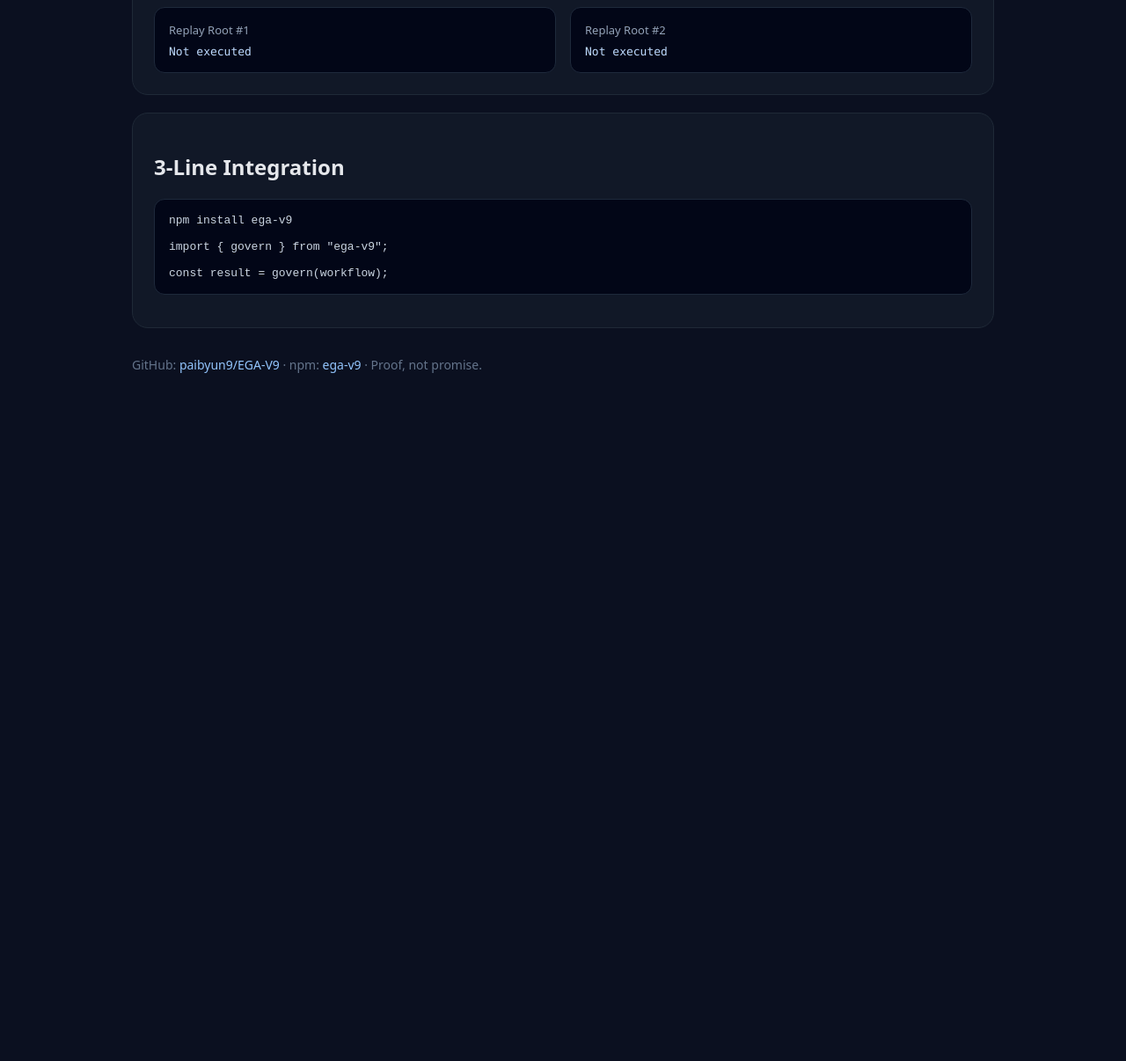
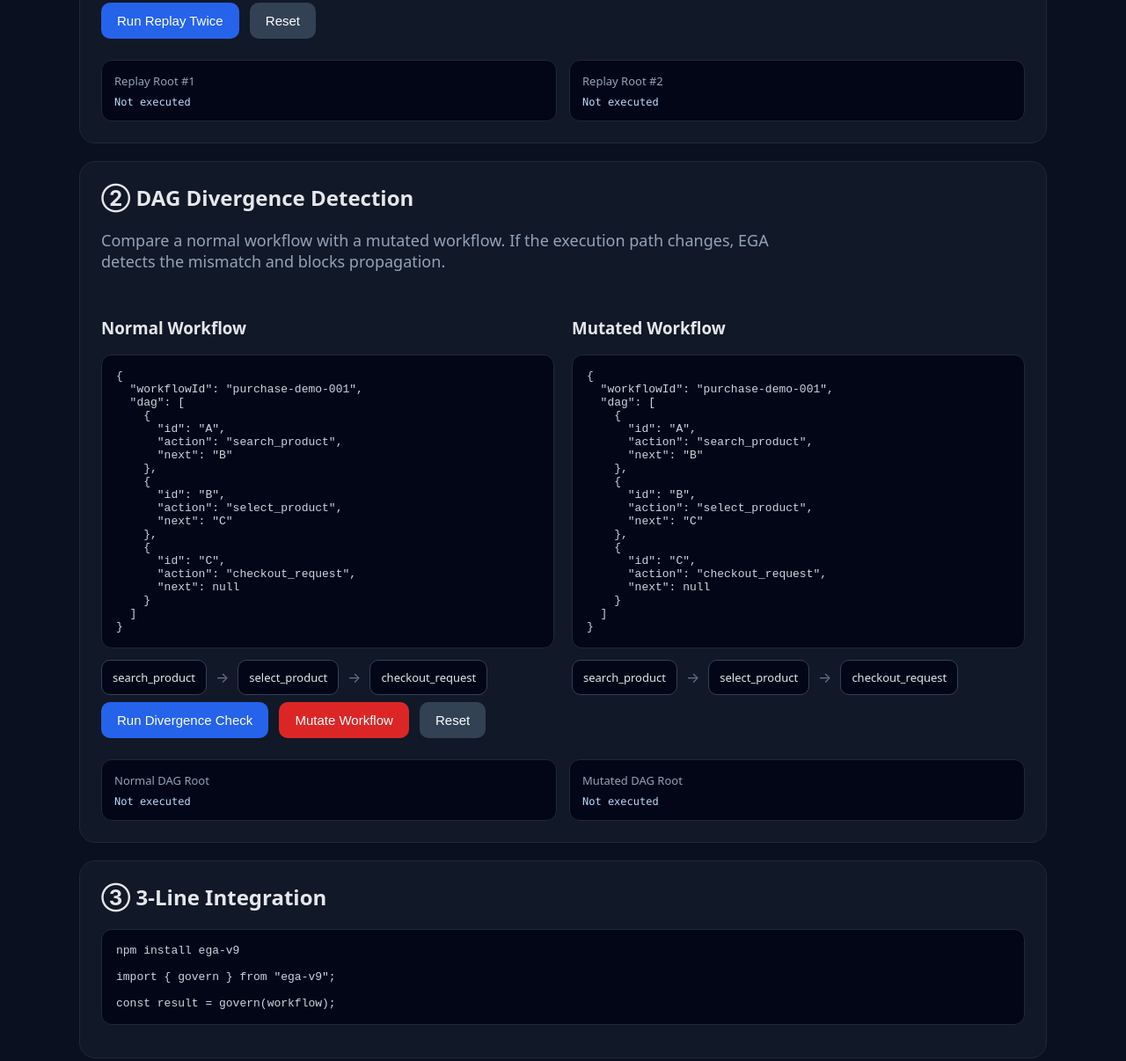
Before and after one commit to paibyun9/EGA-V9, a website: page dashboard/index.html in a window 1280 px wide. Shown: the part 844-2050 px from the top of the page at 88% size. Before the commit the page ends 1332 px from the top, so only its background shows below. Drawn offline with Linux system fonts and the light colour scheme.

Commit message:
Add DAG divergence detection demo

```diff
--- a/dashboard/index.html
+++ b/dashboard/index.html
@@ -3,7 +3,7 @@
 <head>
   <meta charset="UTF-8" />
   <meta name="viewport" content="width=device-width, initial-scale=1.0" />
-  <title>EGA V9 Replay Consistency Demo</title>
+  <title>EGA V9 Scorp Lock Demo</title>
   <style>
     body {
       margin: 0;
@@ -12,9 +12,9 @@
       color: #e5e7eb;
     }
     .wrap {
-      max-width: 980px;
+      max-width: 1100px;
       margin: 0 auto;
-      padding: 64px 24px;
+      padding: 56px 24px;
     }
     .badge {
       display: inline-block;
@@ -30,10 +30,19 @@
       line-height: 1.05;
       margin: 0 0 16px;
     }
+    h2 {
+      margin-top: 0;
+    }
     .subtitle {
       color: #94a3b8;
       font-size: 18px;
-      margin-bottom: 36px;
+      margin-bottom: 32px;
+      max-width: 760px;
+    }
+    .grid {
+      display: grid;
+      grid-template-columns: 1fr 1fr;
+      gap: 20px;
     }
     .panel {
       background: #111827;
@@ -49,6 +58,7 @@
       padding: 16px;
       overflow-x: auto;
       color: #cbd5e1;
+      font-size: 13px;
     }
     button {
       background: #2563eb;
@@ -58,7 +68,10 @@
       padding: 12px 18px;
       font-size: 15px;
       cursor: pointer;
-      margin-right: 10px;
+      margin: 8px 8px 8px 0;
+    }
+    button.danger {
+      background: #dc2626;
     }
     button.secondary {
       background: #334155;
@@ -66,14 +79,14 @@
     .result {
       display: grid;
       grid-template-columns: 1fr 1fr;
-      gap: 16px;
-      margin-top: 20px;
+      gap: 14px;
+      margin-top: 16px;
     }
     .box {
       background: #020617;
       border: 1px solid #1e293b;
       border-radius: 12px;
-      padding: 16px;
+      padding: 14px;
       word-break: break-all;
     }
     .label {
@@ -84,20 +97,48 @@
     .hash {
       color: #bfdbfe;
       font-family: ui-monospace, SFMono-Regular, Menlo, monospace;
-      font-size: 13px;
+      font-size: 12px;
+    }
+    .status {
+      margin-top: 16px;
+      padding: 16px;
+      border-radius: 12px;
+      font-weight: 800;
+      display: none;
     }
     .verified {
-      margin-top: 20px;
-      padding: 16px;
-      border-radius: 12px;
       background: #052e16;
       border: 1px solid #16a34a;
       color: #bbf7d0;
-      font-weight: 700;
-      display: none;
+    }
+    .blocked {
+      background: #450a0a;
+      border: 1px solid #dc2626;
+      color: #fecaca;
+    }
+    .graph {
+      display: flex;
+      gap: 10px;
+      flex-wrap: wrap;
+      align-items: center;
+      margin-top: 12px;
+    }
+    .node {
+      padding: 10px 12px;
+      border-radius: 10px;
+      background: #020617;
+      border: 1px solid #334155;
+      font-size: 13px;
+    }
+    .node.bad {
+      border-color: #dc2626;
+      color: #fecaca;
+    }
+    .arrow {
+      color: #64748b;
     }
     .footer {
-      margin-top: 32px;
+      margin-top: 28px;
       color: #64748b;
       font-size: 14px;
     }
@@ -105,25 +146,37 @@
       color: #93c5fd;
       text-decoration: none;
     }
+    @media (max-width: 860px) {
+      .grid {
+        grid-template-columns: 1fr;
+      }
+      h1 {
+        font-size: 38px;
+      }
+    }
   </style>
 </head>
 <body>
   <main class="wrap">
-    <div class="badge">EGA V9 · v0.1.0 · Scorp Locked Demo</div>
+    <div class="badge">EGA V9 · v0.1.0 · Scorp Locked Vercel Demo</div>
 
-    <h1>Same Workflow.<br />Same Replay Hash.<br />VERIFIED.</h1>
+    <h1>Same Workflow.<br />Same Replay Hash.<br />Divergence Blocked.</h1>
 
     <p class="subtitle">
-      This demo proves the first foundation of EGA V9:
-      deterministic replay consistency.
+      This demo shows two foundations of EGA V9:
+      deterministic replay consistency and DAG-level divergence detection.
     </p>
 
     <section class="panel">
-      <h2>Workflow Input</h2>
+      <h2>① Replay Consistency</h2>
+      <p class="subtitle">
+        Run the same workflow twice. EGA produces the same deterministic replay root.
+      </p>
+
       <pre id="workflow"></pre>
 
       <button onclick="runReplay()">Run Replay Twice</button>
-      <button class="secondary" onclick="resetDemo()">Reset</button>
+      <button class="secondary" onclick="resetReplay()">Reset</button>
 
       <div class="result">
         <div class="box">
@@ -136,13 +189,54 @@
         </div>
       </div>
 
-      <div id="verified" class="verified">
+      <div id="verified" class="status verified">
         ✓ VERIFIED — Same workflow produced the same deterministic replay hash.
       </div>
     </section>
 
     <section class="panel">
-      <h2>3-Line Integration</h2>
+      <h2>② DAG Divergence Detection</h2>
+      <p class="subtitle">
+        Compare a normal workflow with a mutated workflow. If the execution path changes,
+        EGA detects the mismatch and blocks propagation.
+      </p>
+
+      <div class="grid">
+        <div>
+          <h3>Normal Workflow</h3>
+          <pre id="normalWorkflow"></pre>
+          <div class="graph" id="normalGraph"></div>
+        </div>
+
+        <div>
+          <h3>Mutated Workflow</h3>
+          <pre id="mutatedWorkflow"></pre>
+          <div class="graph" id="mutatedGraph"></div>
+        </div>
+      </div>
+
+      <button onclick="runDivergence()">Run Divergence Check</button>
+      <button class="danger" onclick="mutateWorkflow()">Mutate Workflow</button>
+      <button class="secondary" onclick="resetDivergence()">Reset</button>
+
+      <div class="result">
+        <div class="box">
+          <div class="label">Normal DAG Root</div>
+          <div id="normalHash" class="hash">Not executed</div>
+        </div>
+        <div class="box">
+          <div class="label">Mutated DAG Root</div>
+          <div id="mutatedHash" class="hash">Not executed</div>
+        </div>
+      </div>
+
+      <div id="divergenceStatus" class="status blocked">
+        ✕ MISMATCH DETECTED — Execution path diverged. Trust State: CONTAINED / BLOCKED.
+      </div>
+    </section>
+
+    <section class="panel">
+      <h2>③ 3-Line Integration</h2>
       <pre>npm install ega-v9
 
 import { govern } from "ega-v9";
@@ -167,8 +261,49 @@ const result = govern(workflow);</pre>
       ]
     };
 
+    const normalWorkflow = {
+      workflowId: "purchase-demo-001",
+      dag: [
+        { id: "A", action: "search_product", next: "B" },
+        { id: "B", action: "select_product", next: "C" },
+        { id: "C", action: "checkout_request", next: null }
+      ]
+    };
+
+    let currentMutatedWorkflow = structuredClone(normalWorkflow);
+
     document.getElementById("workflow").textContent =
       JSON.stringify(workflow, null, 2);
+
+    function renderWorkflows() {
+      document.getElementById("normalWorkflow").textContent =
+        JSON.stringify(normalWorkflow, null, 2);
+
+      document.getElementById("mutatedWorkflow").textContent =
+        JSON.stringify(currentMutatedWorkflow, null, 2);
+
+      renderGraph("normalGraph", normalWorkflow.dag);
+      renderGraph("mutatedGraph", currentMutatedWorkflow.dag);
+    }
+
+    function renderGraph(id, dag) {
+      const el = document.getElementById(id);
+      el.innerHTML = "";
+
+      dag.forEach((node, index) => {
+        const nodeEl = document.createElement("div");
+        nodeEl.className = "node" + (node.action.includes("unauthorized") ? " bad" : "");
+        nodeEl.textContent = node.action;
+        el.appendChild(nodeEl);
+
+        if (index < dag.length - 1) {
+          const arrow = document.createElement("span");
+          arrow.className = "arrow";
+          arrow.textContent = "→";
+          el.appendChild(arrow);
+        }
+      });
+    }
 
     function stableStringify(input) {
       if (input === null || typeof input !== "object") {
@@ -208,11 +343,46 @@ const result = govern(workflow);</pre>
       }
     }
 
-    function resetDemo() {
+    function resetReplay() {
       document.getElementById("hash1").textContent = "Not executed";
       document.getElementById("hash2").textContent = "Not executed";
       document.getElementById("verified").style.display = "none";
     }
+
+    async function runDivergence() {
+      const normalHash = await replayRoot(normalWorkflow);
+      const mutatedHash = await replayRoot(currentMutatedWorkflow);
+
+      document.getElementById("normalHash").textContent = normalHash;
+      document.getElementById("mutatedHash").textContent = mutatedHash;
+
+      const diverged = normalHash !== mutatedHash;
+      document.getElementById("divergenceStatus").style.display =
+        diverged ? "block" : "none";
+    }
+
+    function mutateWorkflow() {
+      currentMutatedWorkflow = {
+        workflowId: "purchase-demo-001",
+        dag: [
+          { id: "A", action: "search_product", next: "B" },
+          { id: "B", action: "select_product", next: "X" },
+          { id: "X", action: "unauthorized_tool_call", next: "C" },
+          { id: "C", action: "checkout_request", next: null }
+        ]
+      };
+
+      renderWorkflows();
+      resetDivergence();
+    }
+
+    function resetDivergence() {
+      document.getElementById("normalHash").textContent = "Not executed";
+      document.getElementById("mutatedHash").textContent = "Not executed";
+      document.getElementById("divergenceStatus").style.display = "none";
+    }
+
+    renderWorkflows();
   </script>
 </body>
 </html>
```
